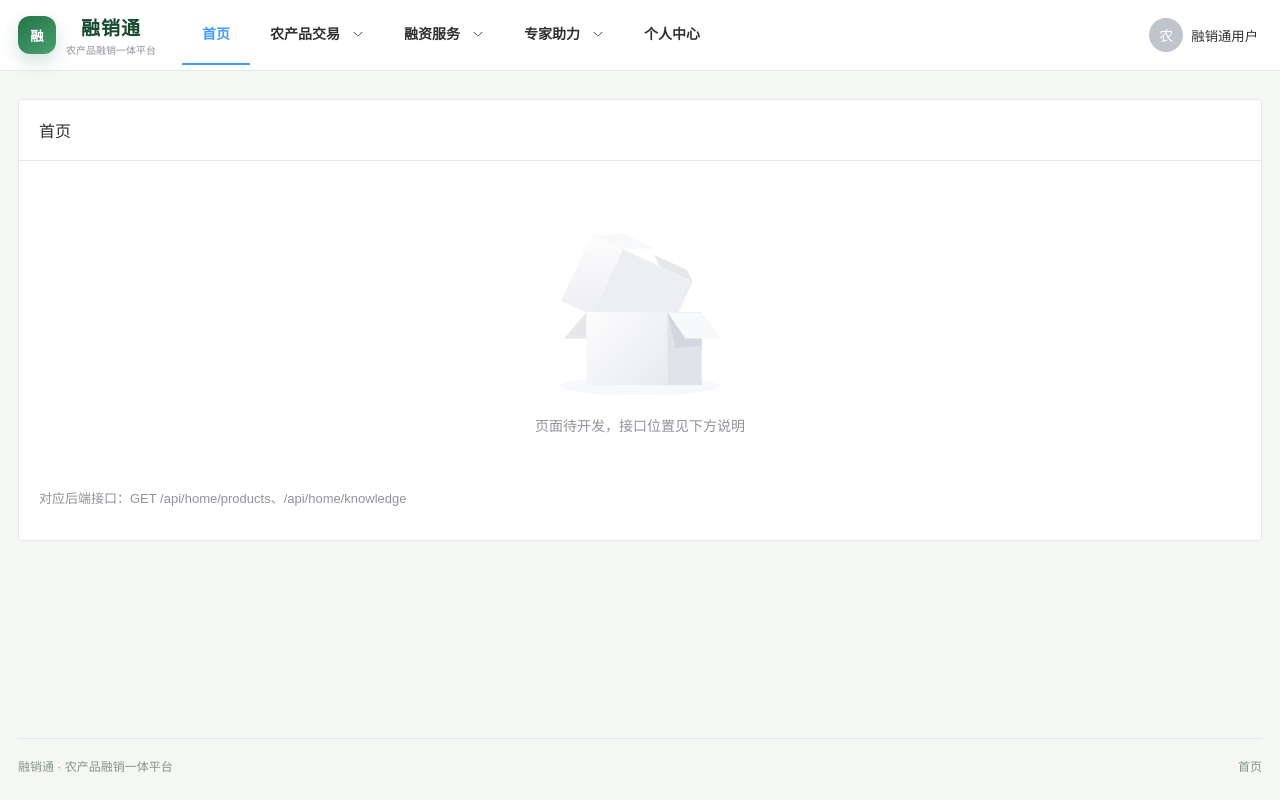
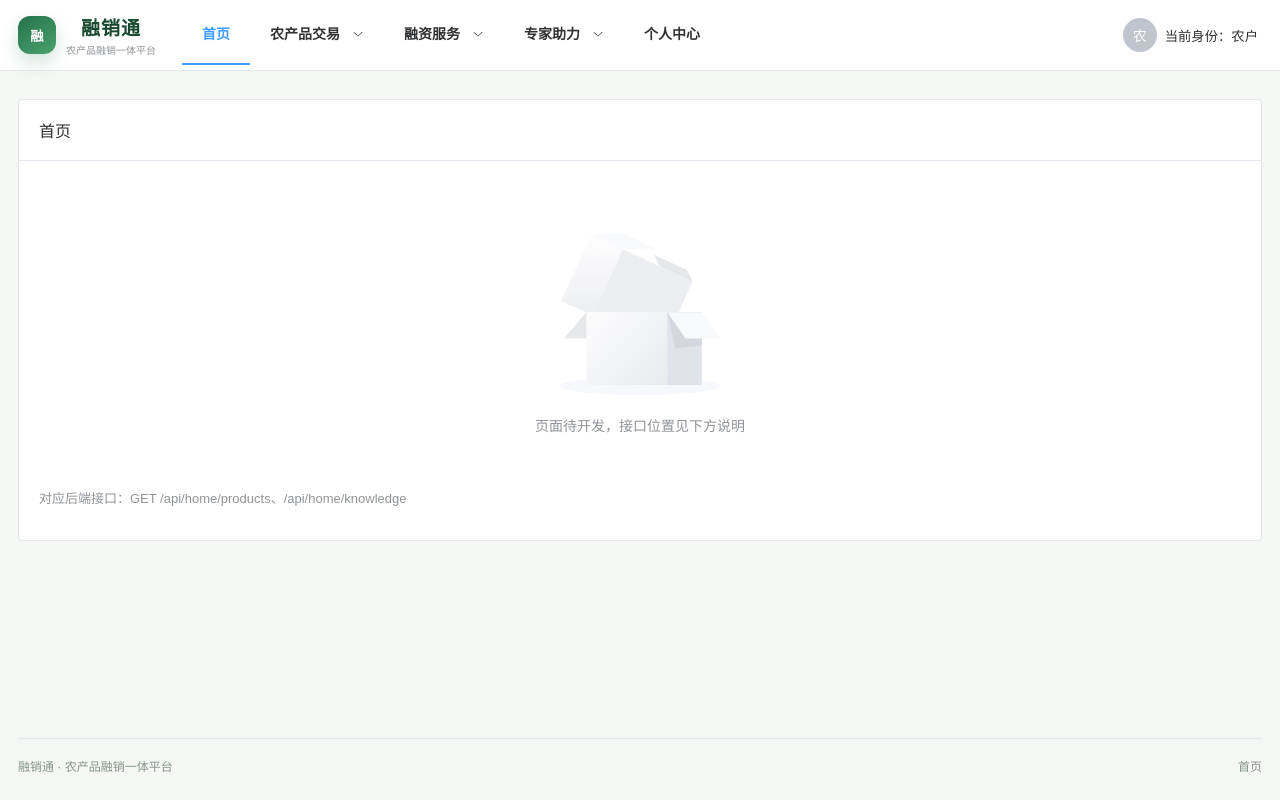
Before and after one commit to Mjiang-lz/agri-sale-platform, a Vue app in the folder frontend-web/: page /home in a window 1280 px wide. Built offline with nearby package versions, Linux system fonts and the light colour scheme; sample sign-in values are in the browser's storage.

Commit message:
feat(expert): 支持农户与采购方身份切换

```diff
--- a/frontend-web/src/store/user.js
+++ b/frontend-web/src/store/user.js
@@ -2,24 +2,39 @@ import { defineStore } from 'pinia'
 import { ref } from 'vue'
 import { getToken, setToken, removeToken } from '@/utils/auth'
 
+const ACTIVE_ROLE_KEY = 'rxt_active_role'
+const SWITCHABLE_ROLES = ['农户', '采购方']
+
 /**
- * 登录态与当前用户信息。
+ * 登录态、当前用户信息和业务端当前身份。
+ *
+ * activeRole 只影响业务端导航展示，后端接口权限始终以 JWT 中的真实角色为准。
  */
 export const useUserStore = defineStore('user', () => {
   const token = ref(getToken() || '')
   const profile = ref(null)
+  const activeRole = ref(localStorage.getItem(ACTIVE_ROLE_KEY) || '农户')
+
+  function setActiveRole(role) {
+    if (!SWITCHABLE_ROLES.includes(role)) return
+    activeRole.value = role
+    localStorage.setItem(ACTIVE_ROLE_KEY, role)
+  }
 
   function saveLogin(data) {
     token.value = data.token
     setToken(data.token)
     profile.value = data
+    setActiveRole(data.roleName === '采购方' ? '采购方' : '农户')
   }
 
   function logout() {
     token.value = ''
     profile.value = null
+    activeRole.value = '农户'
+    localStorage.removeItem(ACTIVE_ROLE_KEY)
     removeToken()
   }
 
-  return { token, profile, saveLogin, logout }
+  return { token, profile, activeRole, setActiveRole, saveLogin, logout }
 })
--- a/frontend-web/src/views/layout/MainLayout.vue
+++ b/frontend-web/src/views/layout/MainLayout.vue
@@ -17,7 +17,7 @@
             <el-menu-item index="/trade/cart">购物车</el-menu-item>
             <el-menu-item index="/trade/orders">我的订单</el-menu-item>
           </el-sub-menu>
-          <el-sub-menu index="finance">
+          <el-sub-menu v-if="activeRole === '农户'" index="finance">
             <template #title>融资服务</template>
             <el-menu-item index="/finance/apply">融资申请</el-menu-item>
             <el-menu-item index="/finance/my">我的融资</el-menu-item>
@@ -32,9 +32,19 @@
         </el-menu>
 
         <el-dropdown trigger="click" @command="handleUserCommand">
-          <button class="user-button" type="button"><el-avatar :size="34">农</el-avatar><span>融销通用户</span></button>
+          <button class="user-button" type="button">
+            <el-avatar :size="34">{{ activeRole.slice(0, 1) }}</el-avatar>
+            <span>当前身份：{{ activeRole }}</span>
+          </button>
           <template #dropdown>
-            <el-dropdown-menu><el-dropdown-item command="profile">个人中心</el-dropdown-item><el-dropdown-item divided command="logout">退出登录</el-dropdown-item></el-dropdown-menu>
+            <el-dropdown-menu>
+              <el-dropdown-item disabled>切换业务端身份</el-dropdown-item>
+              <el-dropdown-item command="role:农户" :disabled="activeRole === '农户'">切换为农户</el-dropdown-item>
+              <el-dropdown-item command="role:采购方" :disabled="activeRole === '采购方'">切换为采购方</el-dropdown-item>
+              <el-dropdown-item disabled>仅切换前端导航，接口权限仍按登录账号</el-dropdown-item>
+              <el-dropdown-item divided command="profile">个人中心</el-dropdown-item>
+              <el-dropdown-item command="logout">退出登录</el-dropdown-item>
+            </el-dropdown-menu>
           </template>
         </el-dropdown>
       </div>
@@ -53,6 +63,7 @@ import { useUserStore } from '@/store/user'
 const route = useRoute()
 const router = useRouter()
 const userStore = useUserStore()
+const activeRole = computed(() => userStore.activeRole)
 
 const activeMenu = computed(() => {
   if (route.path.startsWith('/trade/product')) return '/trade/products'
@@ -62,6 +73,10 @@ const activeMenu = computed(() => {
 })
 
 function handleUserCommand(command) {
+  if (command.startsWith('role:')) {
+    userStore.setActiveRole(command.slice(5))
+    return
+  }
   if (command === 'profile') {
     router.push('/user/profile')
     return
```
